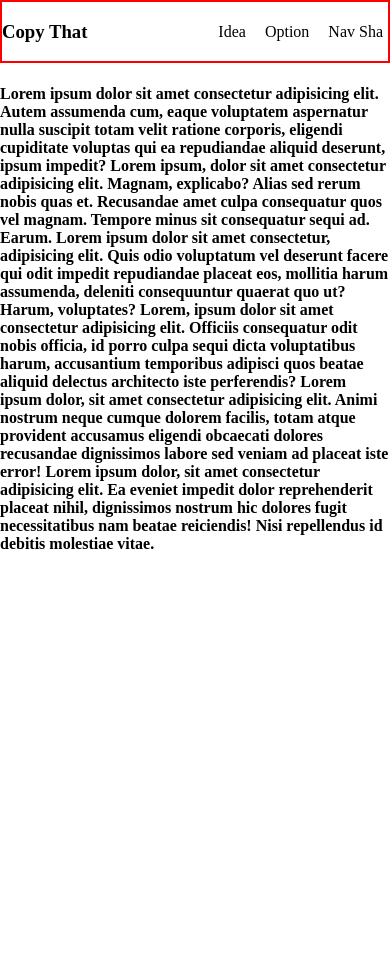
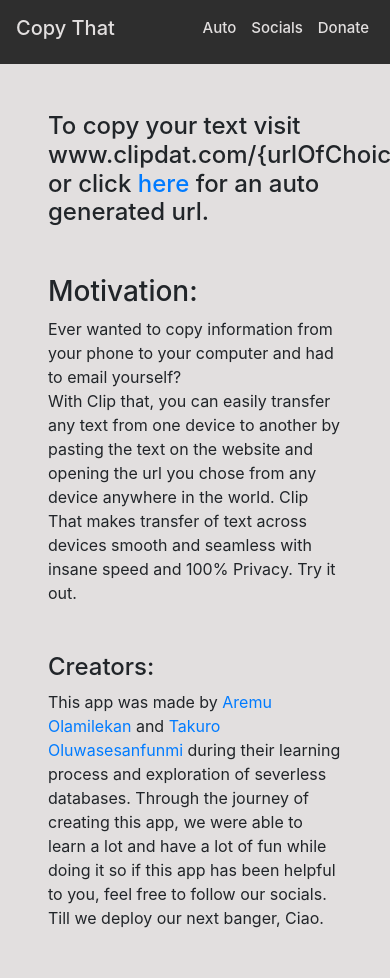
Before and after one commit to The-KS101/copyThat, a Django app: page / in a window 390 px wide; the page is wider, and only the part inside the window is pictured. Before the commit the page ends 549 px from the top of that part, so only its background shows below. Run offline with Django 3.2, Linux system fonts and the light colour scheme; some libraries are stand-ins or nearby versions.

Commit message:
Front end Changes

```diff
--- a/pasteIt/templates/header.html
+++ b/pasteIt/templates/header.html
@@ -5,24 +5,19 @@
     <meta charset="UTF-8">
     <meta http-equiv="X-UA-Compatible" content="IE=edge">
     <meta name="viewport" content="width=device-width, initial-scale=1.0">
-    <!-- jQuery -->
-    <script src="https://code.jquery.com/jquery-3.3.1.slim.min.js" integrity="sha384-q8i/X+965DzO0rT7abK41JStQIAqVgRVzpbzo5smXKp4YfRvH+8abtTE1Pi6jizo" crossorigin="anonymous"></script>
-
-    <!-- XDSoft DateTimePicker -->
-    <link rel="stylesheet" href="https://cdnjs.cloudflare.com/ajax/libs/jquery-datetimepicker/2.5.20/jquery.datetimepicker.min.css" integrity="sha256-DOS9W6NR+NFe1fUhEE0PGKY/fubbUCnOfTje2JMDw3Y=" crossorigin="anonymous" />
-    <script src="https://cdnjs.cloudflare.com/ajax/libs/jquery-datetimepicker/2.5.20/jquery.datetimepicker.full.min.js" integrity="sha256-FEqEelWI3WouFOo2VWP/uJfs1y8KJ++FLh2Lbqc8SJk=" crossorigin="anonymous"></script>
+    <link rel="stylesheet" href="https://maxcdn.bootstrapcdn.com/bootstrap/4.0.0/css/bootstrap.min.css" integrity="sha384-Gn5384xqQ1aoWXA+058RXPxPg6fy4IWvTNh0E263XmFcJlSAwiGgFAW/dAiS6JXm" crossorigin="anonymous">
 
     <title>Copy That</title>
 </head>
 <body>
     <style>
+        .ank{
+            color: rgb(226, 223, 223);
+        }
         body{
             margin: 0;
             padding: 0;
-        }
-
-        .ul{
-           margin-top: auto;
+            background-color: rgb(226, 223, 223);
         }
 
         .inList{
@@ -36,18 +31,24 @@
                 margin-left: 10px;
                 margin-right: 5px;
             }
+
+            nav div h3{
+                font-size: 20px;
+            }
+
+            nav div h5{
+                font-size: 15px;
+            }
         }
     </style>
-    <nav style="display: flex; border: 2px solid red;">
+    <nav class="d-flex p-3" style="background-color: rgb(46, 46, 46);">
         <div style="width: 30%;">
-            <h3>Copy That</h3>
+            <h3 style="color: white;"><a class="ank" href="/">Copy That</a></h3>
         </div>
-        <div style="margin:auto 0 auto auto;">
-            <ul>
-                <li class="inList">Idea</li>
-                <li class="inList">Option</li>
-                <li class="inList">Nav Sha</li>
-            </ul>
+        <div class="d-flex align-items-center ml-auto" >
+            <h5 class="inList"><a class="ank" href="#">Auto</a></h5>
+            <h5 class="inList"><a class="ank" href="#">Socials</a></h5>
+            <h5 class="inList"><a class="ank" href="#">Donate</a></h5>
         </div>
     </nav>
     {% block content %}
--- a/pasteIt/templates/index.html
+++ b/pasteIt/templates/index.html
@@ -1,29 +1,23 @@
 {% extends 'header.html' %}
 {% block content %}
 <style>
-    #id_text{
-        width: 100%;
-    }
 
-    .addedInfo{
-        display: flex;
-    }
-    @media screen and (max-width:768px) {
-        #id_url{
-            width: 40%;
-        }
-        .addedInfo{
-            display:inline-block;
-            border: 2px solid red;
-            width: 100%;
-        }
-
-        .addedInfo div{
-            display: inline;
-        }
-    }
 </style>
 
-    <h4>Lorem ipsum dolor sit amet consectetur adipisicing elit. Autem assumenda cum, eaque voluptatem aspernatur nulla suscipit totam velit ratione corporis, eligendi cupiditate voluptas qui ea repudiandae aliquid deserunt, ipsum impedit? Lorem ipsum, dolor sit amet consectetur adipisicing elit. Magnam, explicabo? Alias sed rerum nobis quas et. Recusandae amet culpa consequatur quos vel magnam. Tempore minus sit consequatur sequi ad. Earum. Lorem ipsum dolor sit amet consectetur, adipisicing elit. Quis odio voluptatum vel deserunt facere qui odit impedit repudiandae placeat eos, mollitia harum assumenda, deleniti consequuntur quaerat quo ut? Harum, voluptates? Lorem, ipsum dolor sit amet consectetur adipisicing elit. Officiis consequatur odit nobis officia, id porro culpa sequi dicta voluptatibus harum, accusantium temporibus adipisci quos beatae aliquid delectus architecto iste perferendis? Lorem ipsum dolor, sit amet consectetur adipisicing elit. Animi nostrum neque cumque dolorem facilis, totam atque provident accusamus eligendi obcaecati dolores recusandae dignissimos labore sed veniam ad placeat iste error! Lorem ipsum dolor, sit amet consectetur adipisicing elit. Ea eveniet impedit dolor reprehenderit placeat nihil, dignissimos nostrum hic dolores fugit necessitatibus nam beatae reiciendis! Nisi repellendus id debitis molestiae vitae.</h4>
+    <div class="m-5">
+        <h4>To copy your text visit www.clipdat.com/{urlOfChoice} or click <a href="/sampu">here</a> for an auto generated url.</h4>
+        <h3 class="mt-5">Motivation:</h3>
+        <p>Ever wanted to copy information from your phone to your computer and had to email yourself?<br>
+            With Clip that, you can easily transfer any text from one device to another by pasting the text on the website and opening the url you chose from any device anywhere in the world.
+            Clip That makes transfer of text across devices smooth and seamless with insane speed and 100% Privacy. Try it out.
+        </p>
+
+    </div>
+    <div class="m-5">
+        <h4>Creators:</h4>
+        <p>This app was made by <a href="">Aremu Olamilekan</a> and <a href="">Takuro Oluwasesanfunmi</a> during their learning process and exploration of severless databases.
+            Through the journey of creating this app, we were able to learn a lot and have a lot of fun while doing it so if this app has been helpful to you, feel free to follow our socials. Till we deploy our next banger, Ciao.</p>
+    </div>
+    <h4></h4>
 
 {% endblock content %}
--- a/pasteIt/views.py
+++ b/pasteIt/views.py
@@ -21,7 +21,7 @@ def urlReceive(request, urlName):
             form = ContentPasted(initial={'url': data.url, 'text': data.text})
             data.visited = True
             data.save()
-            return give_form(request, form)
+            return give_form(request, form, data.deletion_time)
 
 
     except:
@@ -30,9 +30,10 @@ def urlReceive(request, urlName):
 
 #This is the function to returns a functional form
 
-def give_form(request, form):
+def give_form(request, form, deltime):
     context = {
         'form': form,
+        'time': deltime,
     }
     return render(request, 'displayPasted.html', context)
 
@@ -47,7 +48,10 @@ def give_populated_form_with_url(request, urlName):
             text = form.cleaned_data['text']
             deletion_time = datetime.datetime.now() + datetime.timedelta(minutes=int(form.cleaned_data['delTime']))
             urlTable.objects.create(url=url, text=text, deletion_time=deletion_time)
-            return render(request, 'created.html')
+            context = {
+                'url': url
+            }
+            return render(request, 'created.html', context)
     context = {
         'form': form,
     }
```
Also changed, not shown: pasteIt/templates/created.html (+7 -1 lines), pasteIt/templates/displayPasted.html (+7 -2 lines), pasteIt/templates/pasted.html (+18 -5 lines).
